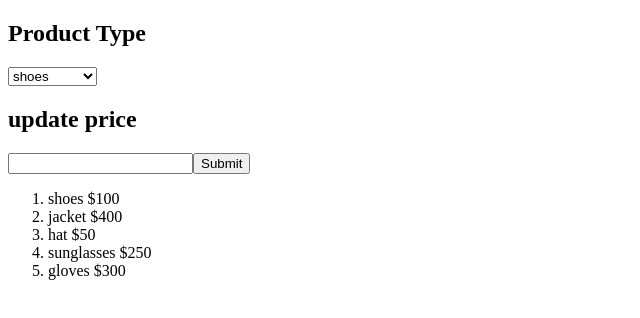
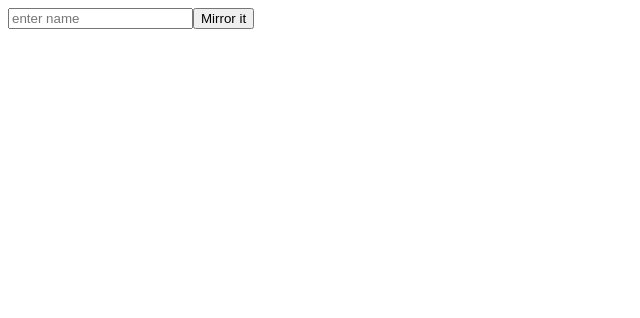
Before and after one commit to swethaogeti/react-hooks-practice, a React (Create React App) app: page / in a window 1280 px wide. Shown: the top 318 px of the page, without its empty margins (0-640 px from the left). Built offline with nearby package versions, Linux system fonts and the light colour scheme.

Commit message:
initial commit solve

```diff
--- a/src/App.js
+++ b/src/App.js
@@ -22,6 +22,7 @@ import { DisableEdit } from "./practiceSet-1/DisableEdit";
 import { AscDesSort } from "./practiceSet-1/AscDesSort";
 import { UpdatePrice } from "./practiceSet-1/UpdatePrice";
 import { SelectOption } from "./practiceSet-1/SelectOption";
+import { MirrorIt } from "./practiceSet-1/MirrorIt";
 export default function App() {
   return (
     <div className="App">
@@ -47,7 +48,8 @@ export default function App() {
       {/* <DisableEdit /> */}
       {/* <AscDesSort /> */}
       {/* <UpdatePrice /> */}
-      <SelectOption />
+      {/* <SelectOption /> */}
+      <MirrorIt />
     </div>
   );
 }
--- /dev/null
+++ b/src/practiceSet-1/MirrorIt.js
@@ -0,0 +1,24 @@
+import { useState } from "react";
+
+export const MirrorIt = () => {
+  const [user, setUser] = useState("");
+  const [active, setActive] = useState(false);
+  const [output, setOutput] = useState("");
+  const mirrorIt = () => {
+    setActive(true);
+    const reverse = user.split("").reverse().join("");
+    setOutput(reverse);
+    setUser("");
+  };
+  return (
+    <div>
+      <input
+        value={user}
+        onChange={(e) => setUser(e.target.value)}
+        placeholder="enter name"
+      ></input>
+      {active && <p>{output}</p>}
+      <button onClick={() => mirrorIt()}>Mirror it</button>
+    </div>
+  );
+};
```
